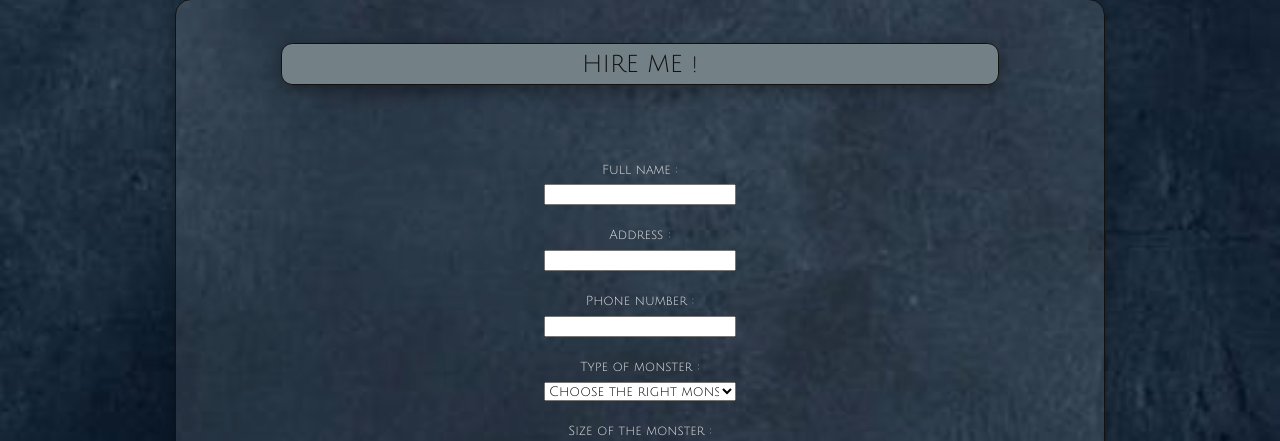
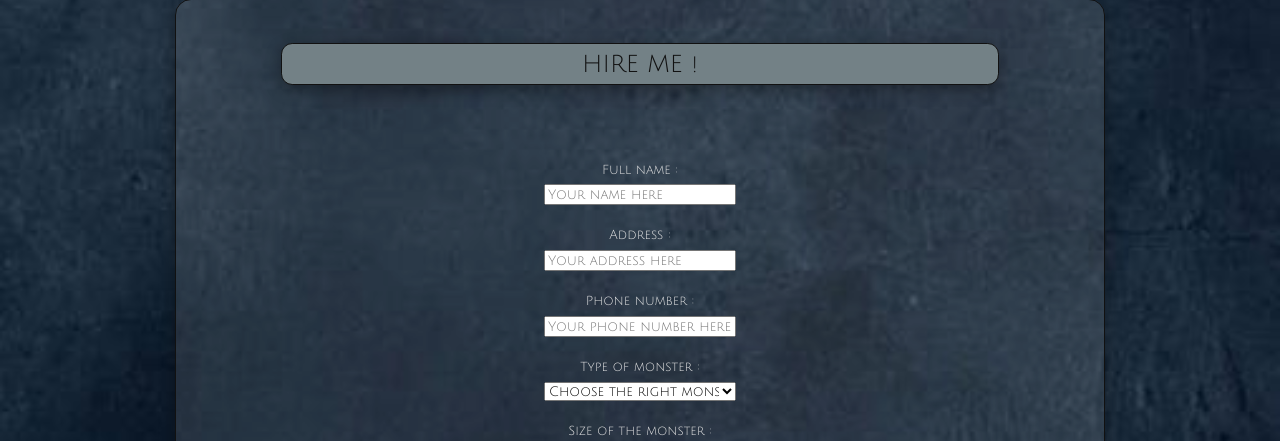
Before and after one commit to ElieBendier/P1_Geralt_de_Riv, a PHP site: page / in a window 1280 px wide. Shown: the part 6059-6500 px from the top of the page. Run offline with PHP 8.4, Linux system fonts and the light colour scheme.

Commit message:
added default value on form

```diff
--- a/form.php
+++ b/form.php
@@ -11,15 +11,15 @@
             <ul>
                 <li>
                     <label for="fullName">Full name&nbsp;:</label>
-                    <input type="text" id="fullName" name="user_fullname" required/>
+                    <input type="text" id="fullName" name="user_fullname" placeholder="Your name here" required/>
                 </li>
                 <li>
                     <label for="address">Address&nbsp;:</label>
-                    <input type="text" id="address" name="user_address" required/>
+                    <input type="text" id="address" name="user_address" placeholder="Your address here" required/>
                 </li>
                 <li>
                     <label for="phone">Phone number&nbsp;:</label>
-                    <input type="tel" id="phone" name="user_phone_number" required/>
+                    <input type="tel" id="phone" name="user_phone_number" placeholder="Your phone number here" required/>
                 </li>
                 <li id="scrolling">
                     <label for="monster_type">Type of monster&nbsp;:</label>
@@ -45,7 +45,7 @@
                 </li>
                 <li>
                     <label for="message">Describe the monster&nbsp;:</label>
-                    <textarea id="message" name="user_message" required></textarea>
+                    <textarea id="message" name="user_message" placeholder="Your message here" required></textarea>
                 </li>
             </ul>
             </form>
--- a/section.php
+++ b/section.php
@@ -58,7 +58,7 @@
         </ul>
         </div>
         </div>
-        <div class="back button-logo"><a href="#home-page"></a></div>
+        <div class="back button-logo"><a href=""></a></div>
 
     </section>
     <section class="section-bloc" id="armory">
@@ -77,7 +77,7 @@
         </ul>
         </div>
         </div>
-        <div class="back button-logo"><a href="#home-page"></a></div>
+        <div class="back button-logo"><a href=""></a></div>
 
     </section>
     <section class="section-bloc" id="skills">
@@ -98,7 +98,7 @@
             </p>
         </div>
         </div>
-        <div class="back button-logo"><a href="#home-page"></a></div>
+        <div class="back button-logo"><a href=""></a></div>
         </div>
     </section>
     <section class="section-bloc" id="graveyard">
@@ -118,7 +118,7 @@
             </p>
         </div>
         </div>
-        <div class="back button-logo"><a href="#home-page"></a></div>
+        <div class="back button-logo"><a href=""></a></div>
 
     </section>
 
```
